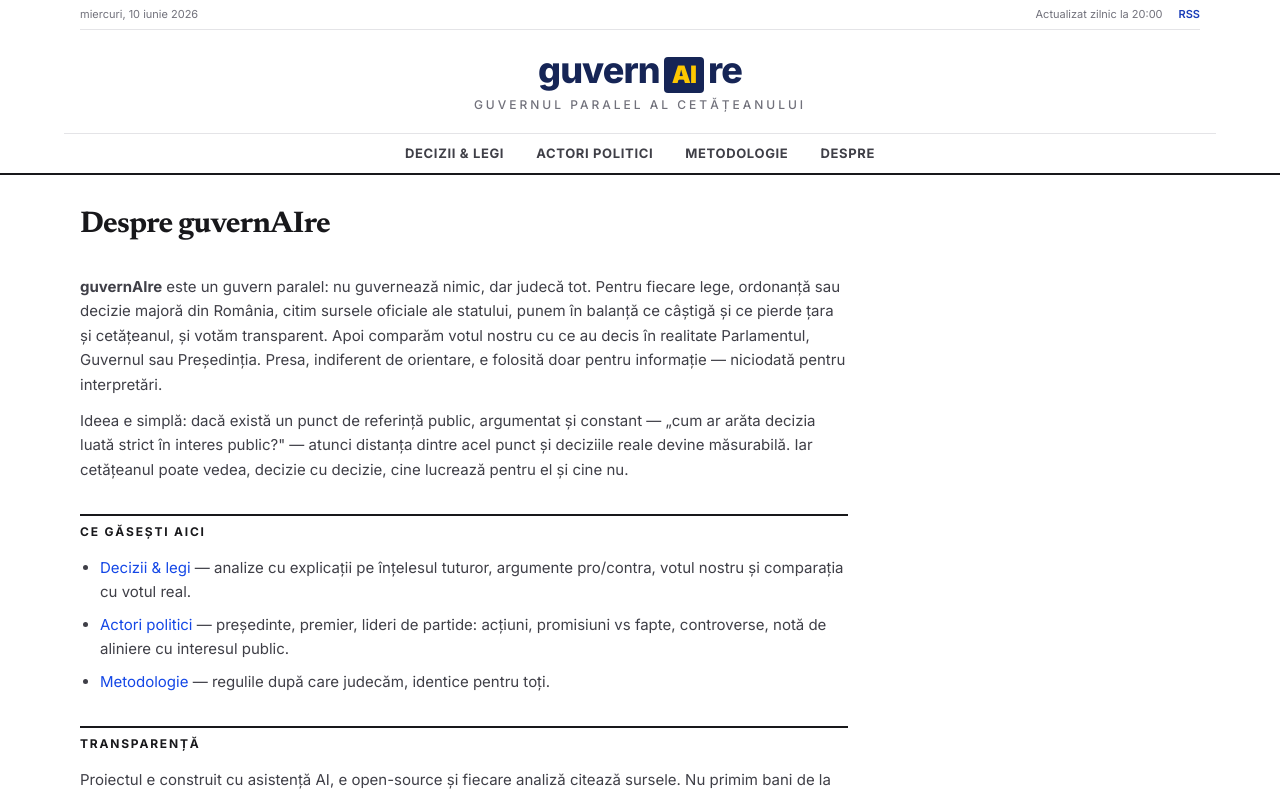
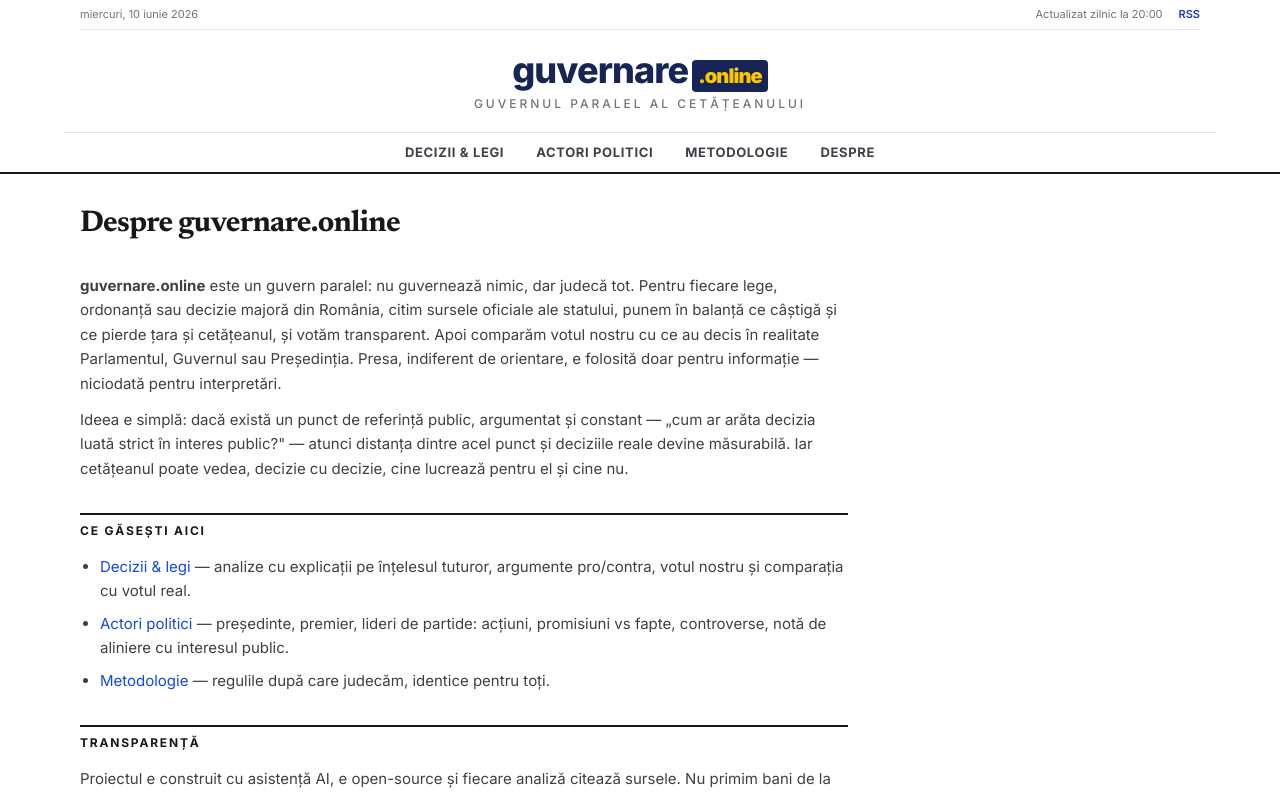
Before and after one commit to mandificator/guvernaire, a Next.js app: page /despre in a window 1280 px wide. Shown: the top 794 px of the page. Built offline with nearby package versions, Linux system fonts and the light colour scheme.

Commit message:
Rebrand: guvernAIre → guvernare.online (domeniu, logo, metadate, OG, manifest, feed)

```diff
--- a/app/decizii/[slug]/opengraph-image.tsx
+++ b/app/decizii/[slug]/opengraph-image.tsx
@@ -15,7 +15,7 @@ export default async function OgImage({
 }) {
   const { slug } = await params;
   const d = getDecizie(slug);
-  const titlu = d?.titlu ?? "guvernAIre";
+  const titlu = d?.titlu ?? "guvernare.online";
   const vot = d?.votParalel.vot ?? "";
   const aliniere =
     d?.aliniere === "aliniat"
@@ -42,20 +42,19 @@ export default async function OgImage({
         }}
       >
         <div style={{ display: "flex", alignItems: "baseline", gap: 4 }}>
-          <span style={{ color: "white", fontSize: 40, fontWeight: 800 }}>guvern</span>
+          <span style={{ color: "white", fontSize: 40, fontWeight: 800 }}>guvernare</span>
           <span
             style={{
               backgroundColor: "#facc15",
               color: "#172554",
-              fontSize: 32,
+              fontSize: 30,
               fontWeight: 900,
               padding: "2px 10px",
               borderRadius: 8,
             }}
           >
-            AI
+            .online
           </span>
-          <span style={{ color: "white", fontSize: 40, fontWeight: 800 }}>re</span>
           <span style={{ color: "#93c5fd", fontSize: 22, marginLeft: 20 }}>
             guvernul paralel al cetățeanului
           </span>
--- a/app/decizii/[slug]/page.tsx
+++ b/app/decizii/[slug]/page.tsx
@@ -47,9 +47,9 @@ export default async function DeciziePage({
     description: d.rezumat,
     datePublished: d.data,
     inLanguage: "ro",
-    author: { "@type": "Organization", name: "guvernAIre" },
-    publisher: { "@type": "Organization", name: "guvernAIre" },
-    mainEntityOfPage: `https://guvernaire.vercel.app/decizii/${d.slug}`,
+    author: { "@type": "Organization", name: "guvernare.online" },
+    publisher: { "@type": "Organization", name: "guvernare.online" },
+    mainEntityOfPage: `https://guvernare.online/decizii/${d.slug}`,
   };
 
   return (
--- a/app/despre/page.tsx
+++ b/app/despre/page.tsx
@@ -4,19 +4,19 @@ import { SectionTitle } from "@/components/ui";
 
 export const metadata: Metadata = {
   title: "Despre",
-  description: "Ce este guvernAIre și de ce există.",
+  description: "Ce este guvernare.online și de ce există.",
 };
 
 export default function DesprePage() {
   return (
     <article className="max-w-3xl space-y-8">
       <header>
-        <h1 className="font-serif text-3xl font-bold tracking-tight">Despre guvernAIre</h1>
+        <h1 className="font-serif text-3xl font-bold tracking-tight">Despre guvernare.online</h1>
       </header>
 
       <section className="space-y-3 text-[15px] leading-relaxed text-zinc-700">
         <p>
-          <strong>guvernAIre</strong> este un guvern paralel: nu guvernează nimic, dar judecă tot.
+          <strong>guvernare.online</strong> este un guvern paralel: nu guvernează nimic, dar judecă tot.
           Pentru fiecare lege, ordonanță sau decizie majoră din România, citim sursele oficiale ale
           statului, punem în balanță ce câștigă și ce pierde țara și cetățeanul, și votăm
           transparent. Apoi comparăm votul nostru cu ce au decis în realitate Parlamentul, Guvernul
--- a/app/feed.xml/route.ts
+++ b/app/feed.xml/route.ts
@@ -2,7 +2,7 @@ import { deciziiSortate } from "@/data/decizii";
 
 export const dynamic = "force-static";
 
-const BASE = "https://guvernaire.vercel.app";
+const BASE = "https://guvernare.online";
 
 function escapeXml(s: string): string {
   return s
@@ -35,7 +35,7 @@ export async function GET() {
   const xml = `<?xml version="1.0" encoding="UTF-8"?>
 <rss version="2.0">
   <channel>
-    <title>guvernAIre — Guvernul paralel al cetățeanului</title>
+    <title>guvernare.online — Guvernul paralel al cetățeanului</title>
     <link>${BASE}</link>
     <description>Fiecare lege din România, explicată și votată în interesul cetățeanului — apoi comparată cu votul real din Parlament.</description>
     <language>ro</language>
--- a/app/layout.tsx
+++ b/app/layout.tsx
@@ -15,10 +15,10 @@ const newsreader = Newsreader({
 });
 
 export const metadata: Metadata = {
-  metadataBase: new URL("https://guvernaire.vercel.app"),
+  metadataBase: new URL("https://guvernare.online"),
   title: {
-    default: "guvernAIre — Guvernul paralel al cetățeanului",
-    template: "%s · guvernAIre",
+    default: "guvernare.online — Guvernul paralel al cetățeanului",
+    template: "%s · guvernare.online",
   },
   description:
     "Fiecare lege din România, explicată pe înțelesul tău: argumente pro și contra, votul guvernului paralel și comparația cu votul real din Parlament. Fapte din surse oficiale, zero simpatii politice.",
@@ -39,15 +39,15 @@ export const metadata: Metadata = {
   openGraph: {
     type: "website",
     locale: "ro_RO",
-    url: "https://guvernaire.vercel.app",
-    siteName: "guvernAIre",
-    title: "guvernAIre — Guvernul paralel al cetățeanului",
+    url: "https://guvernare.online",
+    siteName: "guvernare.online",
+    title: "guvernare.online — Guvernul paralel al cetățeanului",
     description:
       "Fiecare lege, explicată și votată în interesul tău — apoi comparată cu votul real din Parlament.",
   },
   twitter: {
     card: "summary",
-    title: "guvernAIre — Guvernul paralel al cetățeanului",
+    title: "guvernare.online — Guvernul paralel al cetățeanului",
     description:
       "Fiecare lege, explicată și votată în interesul tău — apoi comparată cu votul real din Parlament.",
   },
@@ -103,11 +103,10 @@ export default function RootLayout({
                 href="/"
                 className="flex items-baseline gap-1 text-3xl font-extrabold tracking-tight sm:text-4xl"
               >
-                <span className="text-blue-950">guvern</span>
-                <span className="rounded bg-blue-950 px-2 py-0.5 text-xl font-black text-yellow-400 sm:text-2xl">
-                  AI
+                <span className="text-blue-950">guvernare</span>
+                <span className="rounded bg-blue-950 px-1.5 py-0.5 text-lg font-black text-yellow-400 sm:text-xl">
+                  .online
                 </span>
-                <span className="text-blue-950">re</span>
               </Link>
               <p className="text-[11px] font-medium uppercase tracking-[0.25em] text-zinc-500 sm:text-xs">
                 Guvernul paralel al cetățeanului
@@ -130,7 +129,7 @@ export default function RootLayout({
         <footer className="mt-8 border-t-2 border-zinc-900 bg-zinc-50">
           <div className="mx-auto max-w-6xl space-y-2 px-4 py-6 text-xs leading-relaxed text-zinc-500">
             <p className="text-sm font-extrabold tracking-tight text-blue-950">
-              guvernAIre <span className="font-normal text-zinc-400">·</span>{" "}
+              guvernare.online <span className="font-normal text-zinc-400">·</span>{" "}
               <span className="font-normal text-zinc-500">
                 fără partid, fără sponsor, fără simpatii
               </span>
--- a/app/robots.ts
+++ b/app/robots.ts
@@ -3,6 +3,6 @@ import type { MetadataRoute } from "next";
 export default function robots(): MetadataRoute.Robots {
   return {
     rules: { userAgent: "*", allow: "/" },
-    sitemap: "https://guvernaire.vercel.app/sitemap.xml",
+    sitemap: "https://guvernare.online/sitemap.xml",
   };
 }
--- a/app/sitemap.ts
+++ b/app/sitemap.ts
@@ -2,7 +2,7 @@ import type { MetadataRoute } from "next";
 import { decizii } from "@/data/decizii";
 import { actori } from "@/data/actori";
 
-const BASE = "https://guvernaire.vercel.app";
+const BASE = "https://guvernare.online";
 
 export default function sitemap(): MetadataRoute.Sitemap {
   return [
--- a/components/share.tsx
+++ b/components/share.tsx
@@ -4,7 +4,7 @@ import { useState } from "react";
 
 export function ShareButton({ title, path }: { title: string; path: string }) {
   const [copiat, setCopiat] = useState(false);
-  const url = `https://guvernaire.vercel.app${path}`;
+  const url = `https://guvernare.online${path}`;
 
   async function share() {
     if (typeof navigator !== "undefined" && navigator.share) {
```
Also changed, not shown: public/icon.svg, public/manifest.json, 1 other file (tests, documents, lock files or other folders).
